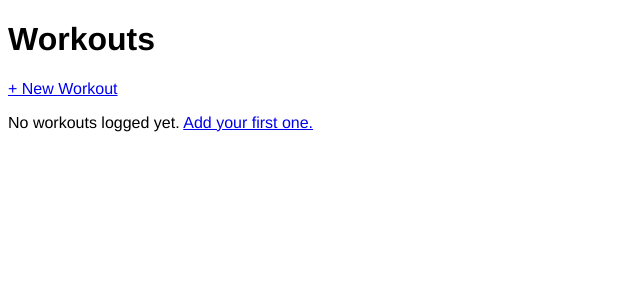
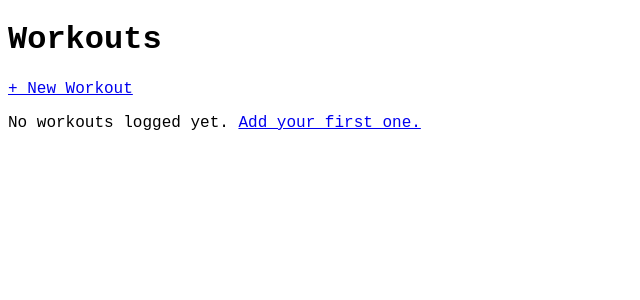
Before and after one commit to jranft/workout-tracker, a Flask app: page / in a window 1280 px wide. Shown: the top 300 px of the page, without its empty margins (0-640 px from the left). Run offline with Flask 3, Linux system fonts and the light colour scheme; data that the repository does not hold is empty.

Commit message:
style: change font to Courier New across all templates
Co-Authored-By: Claude Sonnet 4.6 <noreply@anthropic.com>

```diff
--- a/templates/edit.html
+++ b/templates/edit.html
@@ -6,7 +6,7 @@
   <meta name="color-scheme" content="light">
   <title>Edit Workout</title>
   <style>
-    body { font-family: "Helvetica Neue", Helvetica, Arial, sans-serif; }
+    body { font-family: "Courier New", Courier, monospace; }
     .field-group { display: none; }
     .field-group.active { display: table-row-group; }
     td:first-child { text-align: right; font-weight: bold; padding-right: 12px; white-space: nowrap; }
--- a/templates/home.html
+++ b/templates/home.html
@@ -6,7 +6,7 @@
   <meta name="color-scheme" content="light">
   <title>Workout Tracker</title>
   <style>
-    body { font-family: "Helvetica Neue", Helvetica, Arial, sans-serif; }
+    body { font-family: "Courier New", Courier, monospace; }
     .table-scroll { overflow: auto; max-height: 80vh; }
     table { border-collapse: collapse; }
     th, td { border: 1px solid black; padding: 4px 8px; white-space: nowrap; }
--- a/templates/index.html
+++ b/templates/index.html
@@ -6,7 +6,7 @@
   <meta name="color-scheme" content="light">
   <title>Workout Tracker</title>
   <style>
-    body { font-family: "Helvetica Neue", Helvetica, Arial, sans-serif; }
+    body { font-family: "Courier New", Courier, monospace; }
     .field-group { display: none; }
     .field-group.active { display: table-row-group; }
     td:first-child { text-align: right; font-weight: bold; padding-right: 12px; white-space: nowrap; }
```
